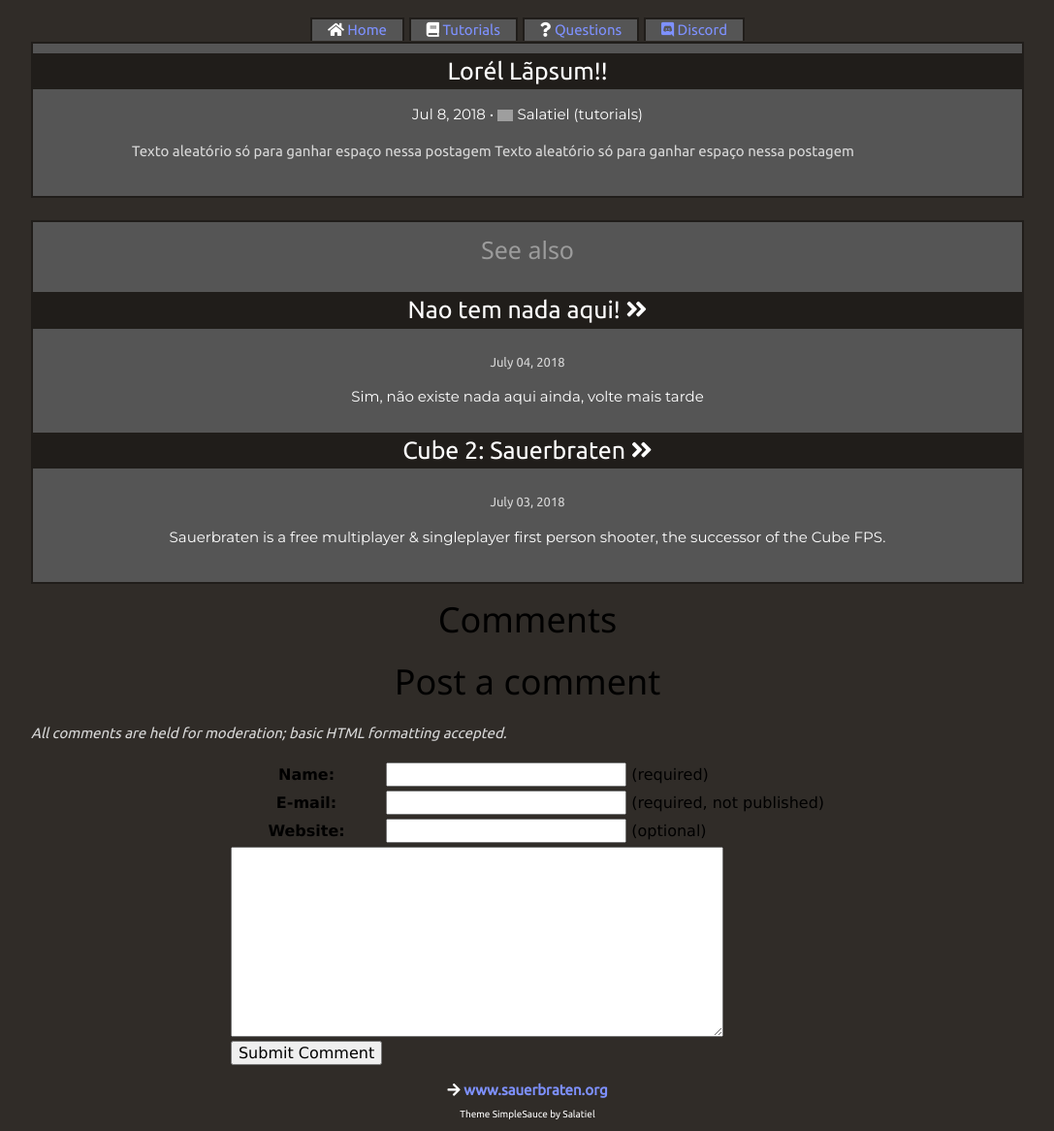
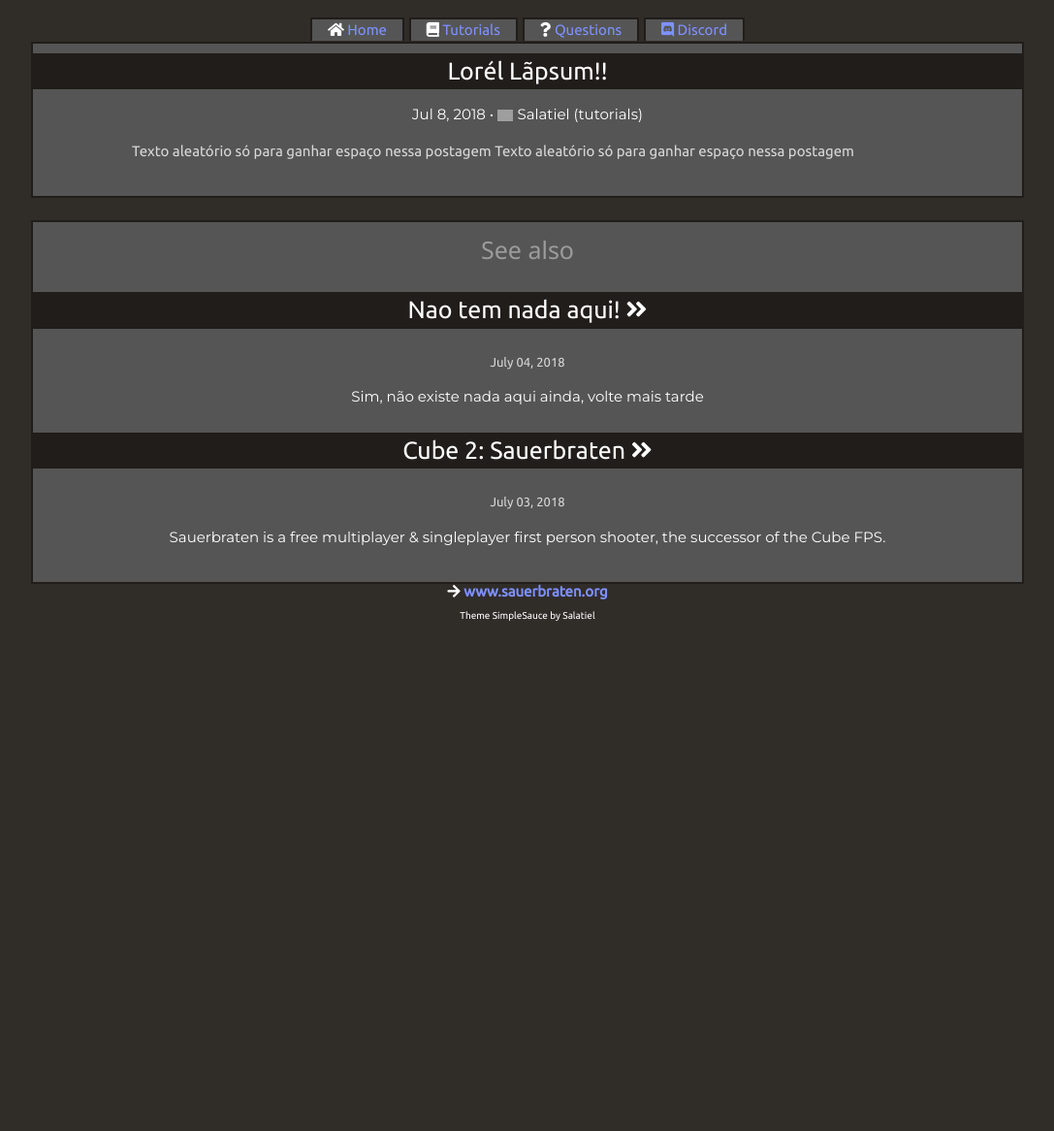
Before and after one commit to sauer-sauce/sauer-sauce.github.io, a Jekyll site: the page built from _posts/2018-07-08-lorem-ipsum.markdown, in a window 1280 px wide. Shown: the whole page at 97% size, without its empty margins (96-1183 px from the left). Built offline with Jekyll 4.4.1, drawn with Linux system fonts in a browser that asks for light colours; nearby versions of some CDN libraries; after the commit the page ends 900 px from its top, so only the background shows below that; grey boxes are pictures that could not be loaded.

Commit message:
Deleting Comments section (test)

```diff
--- a/_includes/comment_template.html
+++ /dev/null
@@ -1,53 +0,0 @@
-<div id="comments">
-	{% case page.comment_count %}
-		{% when 0 %}
-		{% when 1 %}
-			<h1>1 Comment</h1>
-		{% else %}
-			<h1>{{page.comment_count}} Comments</h1>
-	{% endcase %}
-	{% for c in page.comments %}
-		<div class="comment {% cycle 'odd', 'even' %}">
-			<p class="comment_header">
-				From: {% if c.link and c.link != '' %}
-					<a href="{{c.link}}">{{c.name}}</a>
-				{% else %}
-					{{c.name}}
-				{% endif %}
-				<br />
-				<span class="comment_date">{{c.date}}</span>
-			</p>
-			<p>
-				{{c.comment | newline_to_br}}
-			</p>
-		</div>
-	{% endfor %}
-	<h1>Post a comment</h1>
-	<p style="font-style: italic">
-		All comments are held for moderation; basic HTML formatting accepted.
-	</p>
-	<form id="commentform" method="POST" action="{{site.url}}/commentsubmit.php">
-		<input type="hidden" name="post_id" value="{{page.id}}" />
-		<input type="hidden" name="return_url" value="{{site.url}}{{page.url}}" />
-		<table>
-			<tr>
-				<th>Name:</th>
-				<td><input type="text" size="25" name="name" /> (required)</td>
-			</tr>
-			<tr>
-				<th>E-mail:</th>
-				<td><input type="text" size="25" name="email" /> (required, not published)</td>
-			</tr>
-			<tr>
-				<th>Website:</th>
-				<td><input type="text" size="25" name="link" /> (optional)</td>
-			</tr>
-			<tr>
-				<td colspan="2"><textarea name="comment" rows="10" cols="60" ></textarea></td>
-			</tr>
-			<tr>
-				<td><input type="submit" name="submit" value="Submit Comment" /></td>
-			</tr>
-		</table>
-	</form>
-</div>
--- a/_layouts/post.html
+++ b/_layouts/post.html
@@ -55,9 +55,6 @@
 			  {% endfor %}
 			</ul>
 		</div>
-
-		{% include comment_template.html %}
-
 	</center>
 
 	{% include footer.html %}
--- a/_plugins/static_comments.rb
+++ /dev/null
@@ -1,54 +0,0 @@
-# Store and render comments as a static part of a Jekyll site
-#
-# See README.mdwn for detailed documentation on this plugin.
-#
-# Homepage: http://theshed.hezmatt.org/jekyll-static-comments
-#
-#  Copyright (C) 2011 Matt Palmer <mpalmer@hezmatt.org>
-#
-#  This program is free software; you can redistribute it and/or modify it
-#  under the terms of the GNU General Public License version 3, as
-#  published by the Free Software Foundation.
-#
-#  This program is distributed in the hope that it will be useful, but
-#  WITHOUT ANY WARRANTY; without even the implied warranty of
-#  MERCHANTABILITY or FITNESS FOR A PARTICULAR PURPOSE.  See the GNU
-#  General Public License for more details.
-#
-#  You should have received a copy of the GNU General Public License along
-#  with this program; if not, see <http://www.gnu.org/licences/>
-
-class Jekyll::Post
-	alias :to_liquid_without_comments :to_liquid
-
-	def to_liquid(*args)
-		data = to_liquid_without_comments(*args)
-		data['comments'] = StaticComments::find_for_post(self)
-		data['comment_count'] = data['comments'].length
-		data
-	end
-end
-
-module StaticComments
-	# Find all the comments for a post
-	def self.find_for_post(post)
-		@comments ||= read_comments(post.site.source)
-		@comments[post.id]
-	end
-
-	# Read all the comments files in the site, and return them as a hash of
-	# arrays containing the comments, where the key to the array is the value
-	# of the 'post_id' field in the YAML data in the comments files.
-	def self.read_comments(source)
-		comments = Hash.new() { |h, k| h[k] = Array.new }
-
-		Dir["#{source}/**/_comments/**/*"].sort.each do |comment|
-			next unless File.file?(comment) and File.readable?(comment)
-			yaml_data = YAML::load_file(comment)
-			post_id = yaml_data.delete('post_id')
-			comments[post_id] << yaml_data
-		end
-
-		comments
-	end
-end
```
Also changed, not shown: comment_received.html (deleted, +0 -23 lines), 1 other file.
